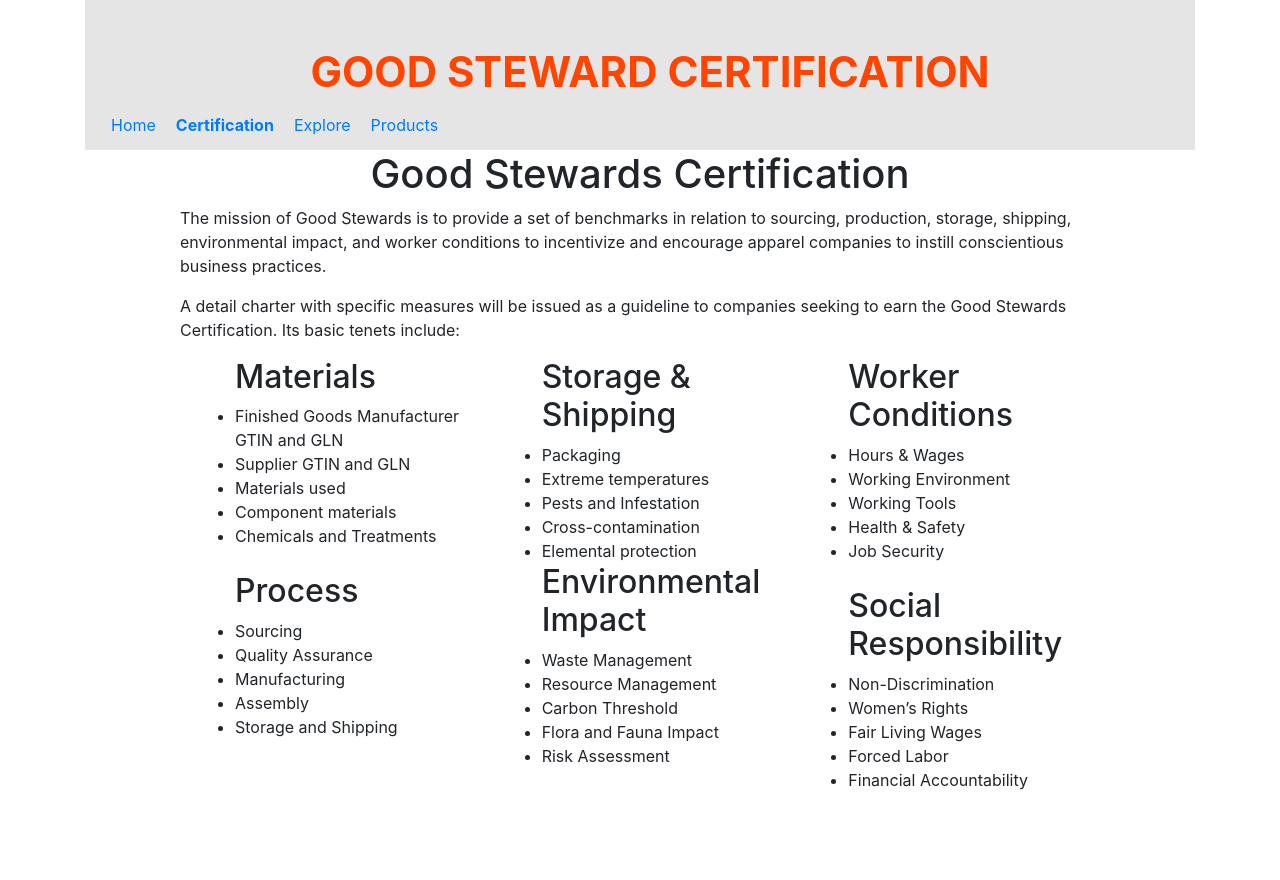
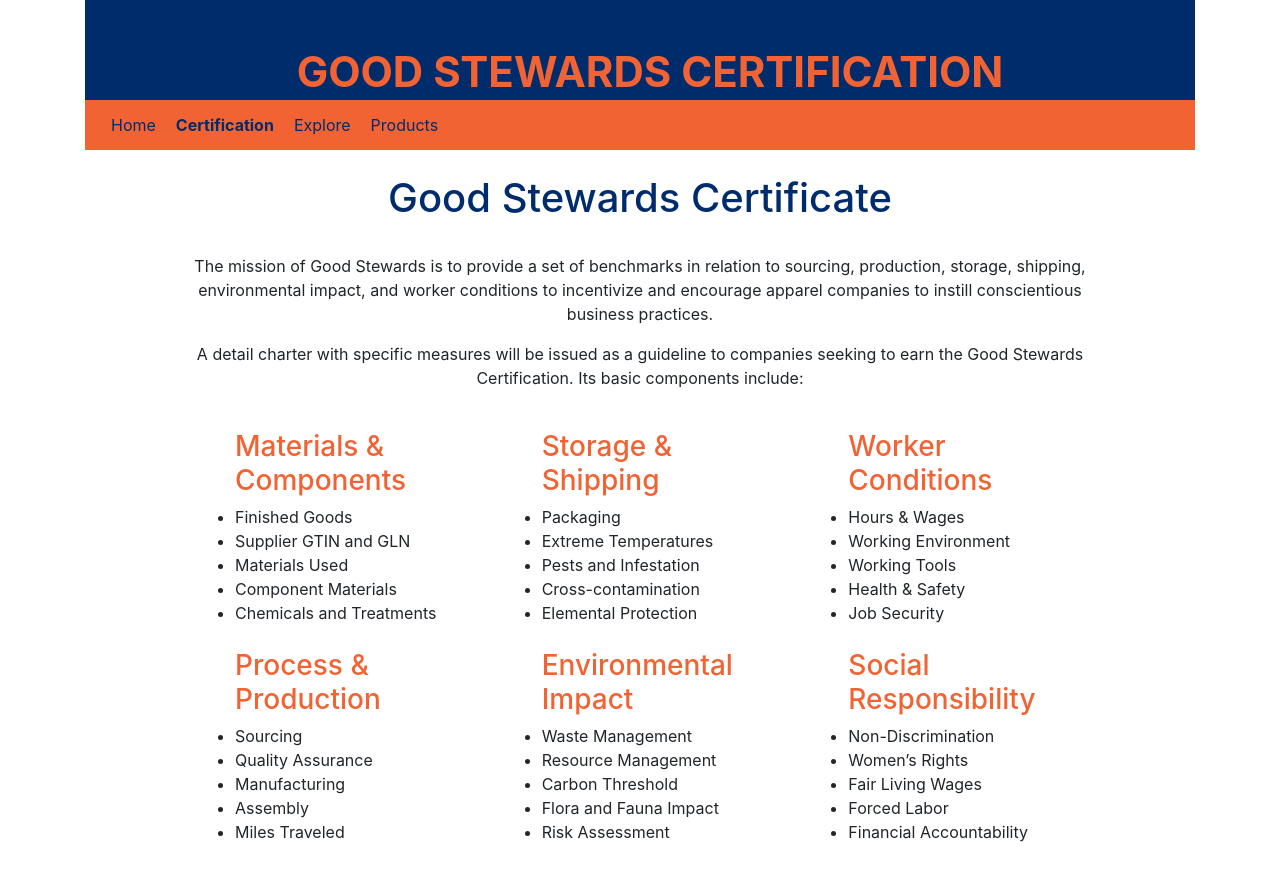
Before and after one commit to toomusa/fair-trade-apparel, a React (Create React App) app: page /certification in a window 1280 px wide. Shown: the top 880 px of the page. Before the commit the page ends 808 px from the top, so only its background shows below. Built offline with nearby package versions, Linux system fonts and the light colour scheme.

Commit message:
styling and certification page updates

```diff
--- a/public/style.css
+++ b/public/style.css
@@ -1,27 +1,34 @@
 .heading {
-  background-color: #E5E5E5;
+  background-color: #002c6c;
   height: 100px;
   color: white;
   text-align: center;
   padding-left: 20px;
+  padding-bottom: 40px;
   padding-top: 40px;
   margin-right: 0;
   vertical-align: middle;
 }
 
 #tagline {
-  color: orangered;
+  color: #f26334;
   font-size: 42px;
   text-align: center;
   font-weight: bold;
   margin-top: 50px;
+  margin-bottom: 50px;
 }
 
 .navbar {
-  background-color: #E5E5E5;
+  background-color: #f26334;
   height: 50px;
   color: white;
   text-align: center;
+}
+
+.navbar a {
+  color: #002c6c;
+  background-color: #f26334;
 }
 
 .link {
@@ -45,4 +52,32 @@
 
 h1 {
   text-align: center;
+  color: #002c6c;
 }
+
+#howitworks {
+  width: 100%;
+}
+
+#caption {
+  font-size: 24px;
+}
+
+#banner {
+  max-height: 300px;
+  padding: 20px;
+  background-color: #002c6c;
+  color: white;
+}
+
+#navtext {
+  text-align: center;
+}
+
+.cent {
+  text-align: center;
+}
+
+h3 {
+  color: #f26334;
+}
--- a/src/App.js
+++ b/src/App.js
@@ -14,7 +14,7 @@ export default function App() {
         <div className="col-12">
           <Header />
         </div>
-        <div className="col-12">
+        <div className="col-12" id="navig">
           <Navbar />
         </div>
         <div className="col-md-10 col-sm-12 col-xs-12 offset-md-1">
--- a/src/pages/Certification.js
+++ b/src/pages/Certification.js
@@ -11,41 +11,45 @@ export default class Certification extends Component {
   render() {
     return (
       <div>
-        <h1>Good Stewards Certification</h1>
-        <p>The mission of Good Stewards is to provide a set of benchmarks in relation to sourcing,
+        <br></br>
+        <h1>Good Stewards Certificate</h1>
+        <br></br>
+        <p className="cent">The mission of Good Stewards is to provide a set of benchmarks in relation to sourcing,
           production, storage, shipping, environmental impact, and worker conditions to incentivize
           and encourage apparel companies to instill conscientious business practices. </p>
-        <p>A detail charter with specific measures will be issued as a guideline to companies seeking
-          to earn the Good Stewards Certification. Its basic tenets include:</p>
+        <p className="cent">A detail charter with specific measures will be issued as a guideline to companies seeking
+          to earn the Good Stewards Certification. Its basic components include:</p>
+        <br></br>
         <Container>
           <Row>
             <Col md="4" sm="4">
               <ul>
-                <h2>Materials</h2>
-                <li>Finished Goods Manufacturer GTIN and GLN</li>
+                <h3>Materials & Components</h3>
+                <li>Finished Goods</li>
                 <li>Supplier GTIN and GLN</li>
-                <li>Materials used</li>
-                <li>Component materials</li>
+                <li>Materials Used</li>
+                <li>Component Materials</li>
                 <li>Chemicals and Treatments</li>
                 <br></br>
-                <h2>Process</h2>
+                <h3>Process & Production</h3>
                 <li>Sourcing</li>
                 <li>Quality Assurance</li>
                 <li>Manufacturing</li>
                 <li>Assembly</li>
-                <li>Storage and Shipping</li>
+                <li>Miles Traveled</li>
                 <br></br>
               </ul>
             </Col>
             <Col md="4" sm="4">
               <ul>
-                <h2>Storage & Shipping</h2>
+                <h3>Storage & Shipping</h3>
                 <li>Packaging</li>
-                <li>Extreme temperatures</li>
+                <li>Extreme Temperatures</li>
                 <li>Pests and Infestation</li>
                 <li>Cross-contamination</li>
-                <li>Elemental protection</li>
-                <h2>Environmental Impact</h2>
+                <li>Elemental Protection</li>
+                <br></br>
+                <h3>Environmental Impact</h3>
                 <li>Waste Management</li>
                 <li>Resource Management</li>
                 <li>Carbon Threshold</li>
@@ -56,14 +60,14 @@ export default class Certification extends Component {
             </Col>
             <Col md="4" sm="4">
               <ul>
-                <h2>Worker Conditions</h2>
+                <h3>Worker Conditions</h3>
                 <li>Hours & Wages</li>
                 <li>Working Environment</li>
                 <li>Working Tools</li>
                 <li>Health & Safety</li>
                 <li>Job Security</li>
                 <br></br>
-                <h2>Social Responsibility</h2>
+                <h3>Social Responsibility</h3>
                 <li>Non-Discrimination</li>
                 <li>Women’s Rights</li>
                 <li>Fair Living Wages</li>
--- a/src/pages/Home.js
+++ b/src/pages/Home.js
@@ -1,14 +1,18 @@
 
 import React, { Component } from 'react'
 import Webcam from "../partials/Webcam.js"
+import HowItWorks from "../assets/images/howitworks.png"
+// import { Button } from "react-bootstrap"
 
 export default class Home extends Component {
   render() {
     return (
       <div>
-        <h1>Home Page</h1>
         <div className="scanner-box">
-          <Webcam />
+          <br></br>
+          <div className="jumbotron" id="banner">
+            <Webcam />
+          </div>
           <p>Apparel is the 2nd most polluting industry after energy.
             Goods are shipped around the world multiple times for assembly,
             which contributes significantly to waste and carbon footprint.
@@ -16,12 +20,24 @@ export default class Home extends Component {
             and environmentally and socially conscientious practices to become
             Good Stewards and exemplary leaders of the industry.</p>
 
-          <p>The mission of Good Stewards is to provide a set of benchmarks in
+          <p>The mission of <strong>Good Stewards</strong> is to provide a set of benchmarks in
             relation to environmental impact, worker conditions, and social
             responsibility to incentivize apparel companies to instill good
             business practices. A certification and specially branded label
             will be issued to companies to attach to apparel, which can be used
             by consumers to learn more about the company and the lifecycle of the item.</p>
+
+          <br></br>
+          <img src={HowItWorks} alt="How It Works" id="howitworks" />
+          <br></br>
+          <br></br>
+
+          {/* <Button variant="primary" size="lg">
+            <a href="/certification">Learn more about the Certification</a>
+          </Button>
+          <Button variant="primary" size="lg">
+            <a href="/explore">Explore brands and products</a>
+          </Button> */}
         </div>
       </div>
     )
--- a/src/partials/Header.js
+++ b/src/partials/Header.js
@@ -3,7 +3,8 @@ import React from "react"
 export default function Header() {
   return(
     <div className="heading">
-      <span id="tagline">GOOD STEWARD CERTIFICATION</span>
+      <span id="tagline">GOOD STEWARDS CERTIFICATION</span>
+      <br></br>
     </div>
   )
 }
--- a/src/partials/Navbar.js
+++ b/src/partials/Navbar.js
@@ -3,7 +3,7 @@ import React from "react";
 export default function Navbar() {
   return (
     <div className="navbar">
-      <div id="navtext">
+      <div classname="ml-auto" id="navtext">
         <a href="/" className="link">
           {window.location.pathname === "/" ? (
             <span>
--- a/src/partials/Webcam.js
+++ b/src/partials/Webcam.js
@@ -11,8 +11,10 @@ export default function Webcam() {
 
   return (
     <div className="modal-box">
-      <Button variant="primary" onClick={handleShow}>
-        Scan Your Barcode
+      <p id="caption"> If your apparel has a GS code on the care label,
+      <br></br>you can scan it here to pull up its unique product page.</p>
+      <Button variant="primary" size="lg" onClick={handleShow}>
+        Click Here Scan Your QRcode
       </Button>
       <Modal show={show} onHide={handleClose} className="webcam-modal" centered>
         <Modal.Header>
```
Also changed, not shown: src/assets/images/howitworks.png (added).
